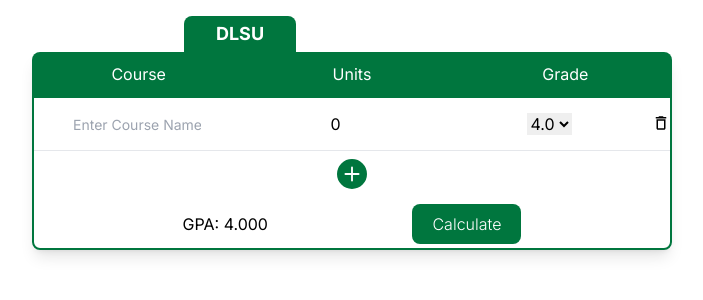
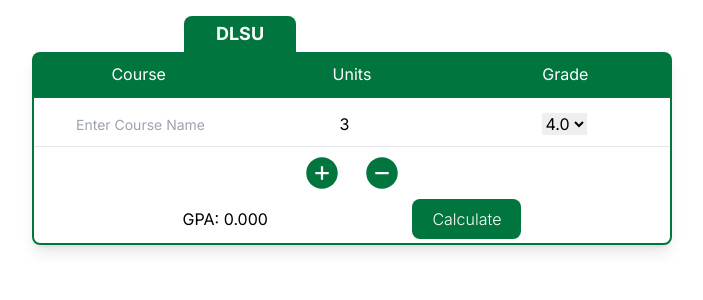
Before and after one commit to jolonarvaez/grade-calculator, a Next.js app: page / in a window 1280 px wide. Both pictures are taken after a click on the button 640 px from the left and 121 px from the top of the page. Shown: the top 300 px of the page, without its empty margins (288-991 px from the left). Built offline with nearby package versions, Linux system fonts and the light colour scheme.

Commit message:
added initial gpa calculations

```diff
--- a/components/Calculator.tsx
+++ b/components/Calculator.tsx
@@ -1,11 +1,11 @@
 import React, { use, useState } from "react";
 import Row from "./Row";
-import { BsFillPlusCircleFill } from "react-icons/bs";
-import { MdOutlineDeleteOutline } from "react-icons/md";
+import { AiFillMinusCircle, AiFillPlusCircle } from "react-icons/ai";
 
 export default function Calculator() {
   const [school, setSchool] = useState("DLSU");
   const [tableData, setTableData] = useState<React.ReactNode[]>([]);
+  const [gpa, setGPA] = useState("0.000");
 
   const changeSchool = (string: any) => {
     setSchool(string);
@@ -15,16 +15,39 @@
     const newDivs = [
       ...tableData,
       <div key={tableData.length}>
-        <Row />
+        <Row units={3} grade={0} index={tableData.length} />
       </div>,
     ];
     setTableData(newDivs);
   };
 
-  const deleteRow = (index: number) => {
+  const deleteRow = () => {
     const newDivs = [...tableData];
-    newDivs.splice(index, 1);
+    newDivs.splice(tableData.length - 1, 1);
     setTableData(newDivs);
+  };
+
+  function calculateTotalUnits() {
+    let total = 0;
+    const elements = document.querySelectorAll(".course-units");
+    elements.forEach((element) => {
+      total += parseInt((element as HTMLInputElement).value);
+    });
+    return total;
+  }
+
+  const calculateGrade = () => {
+    let totalGradePoints = 0;
+    let totalUnits = calculateTotalUnits();
+    tableData.forEach((row, index) => {
+      const gradeElement = document.getElementById(index + "-grade");
+      const unitElement = document.getElementById(index + "-units");
+      totalGradePoints +=
+        parseFloat((gradeElement as HTMLSelectElement).value) *
+        parseInt((unitElement as HTMLInputElement).value);
+      const result = (totalGradePoints / totalUnits);
+      setGPA(result.toFixed(3));
+    });
   };
 
   return (
@@ -84,14 +107,10 @@
           }`}
         >
           <div>
-            {tableData.map((div, index) => (
-              <div key={index}>
-               <Row onDelete={() => deleteRow(index)} />
-              </div>
-            ))}
+            <div>{tableData}</div>
           </div>
           <div
-            className={`text-3xl my-2 text-dlsu-green ${
+            className={`text-4xl my-2 text-dlsu-green w-full flex space-x-6 justify-center ${
               school === "DLSU" ? "text-dlsu-green" : ""
             } ${school === "UP" ? "text-up-maroon" : ""}${
               school === "ADMU" ? "text-admu-blue" : ""
@@ -101,16 +120,23 @@
               onClick={addRow}
               className="transition duration-150 hover:opacity-50"
             >
-              <BsFillPlusCircleFill />
+              <AiFillPlusCircle />
+            </button>
+            <button
+              onClick={deleteRow}
+              className="transition duration-150 hover:opacity-50"
+            >
+              <AiFillMinusCircle />
             </button>
           </div>
           <div className="flex justify-evenly m-1 ">
-            <div className="my-auto">GPA: 4.000</div>
+            <div className="my-auto">GPA: {gpa}</div>
             <button
               className={`transition duration-200 py-2 px-5 font-light text-white rounded-lg hover:opacity-75
             ${school === "DLSU" ? "bg-dlsu-green" : ""} ${
                 school === "UP" ? "bg-up-maroon" : ""
               }${school === "ADMU" ? "bg-admu-blue" : ""}`}
+              onClick={calculateGrade}
             >
               Calculate
             </button>
--- a/components/GradeSelect.tsx
+++ b/components/GradeSelect.tsx
@@ -1,9 +1,14 @@
-import React from "react";
+import React, { useState } from "react";
 
-export default function GradeSelect() {
+export default function GradeSelect(props: any) {
   return (
     <div>
-      <select name="cars" id="cars">
+      <select
+        id={`${props.index}-grade`}
+        className="course-grade"
+        value={props.selectedValue}
+        onChange={props.changeGrade}
+      >
         <option value="4.0">4.0</option>
         <option value="3.5">3.5</option>
         <option value="3.0">3.0</option>
--- a/components/Row.tsx
+++ b/components/Row.tsx
@@ -1,16 +1,21 @@
-import React, { useState } from "react";
+import React, { useState, useEffect } from "react";
 import GradeSelect from "./GradeSelect";
-import { MdOutlineDeleteOutline } from "react-icons/md";
 
 export default function Row(props: any) {
-  const [units, setUnits] = useState(0);
+  const [units, setUnits] = useState(props.units);
+  const [grade, setGrade] = useState(props.grade);
+  const [gradePoint, setGradePoint] = useState(0.0);
 
   const changeUnits = (event: any) => {
     setUnits(event.target.value);
   };
 
-  const deleteRow = () => {
-    props.onDelete();
+  const changeGrade = (event: any) => {
+    setGrade(event.target.value);
+  };
+
+  const changeGradePoint = () => {
+    setGradePoint(units * grade);
   };
 
   return (
@@ -24,9 +29,9 @@
       </div>
       <div className="w-1/3">
         <input
-          className="w-16 text-center"
+          className="w-16 text-center course-units"
           type="number"
-          id="subject-units"
+          id={`${props.index}-units`}
           name="subject-units"
           value={units}
           min="0"
@@ -34,12 +39,7 @@
         />
       </div>
       <div className="w-1/3">
-        <GradeSelect />
-      </div>
-      <div className="relative text-lg">
-        <button onClick={deleteRow}>
-          <MdOutlineDeleteOutline />
-        </button>
+        <GradeSelect selectedValue={grade} changeGrade={changeGrade} index={props.index} />
       </div>
     </div>
   );
```
